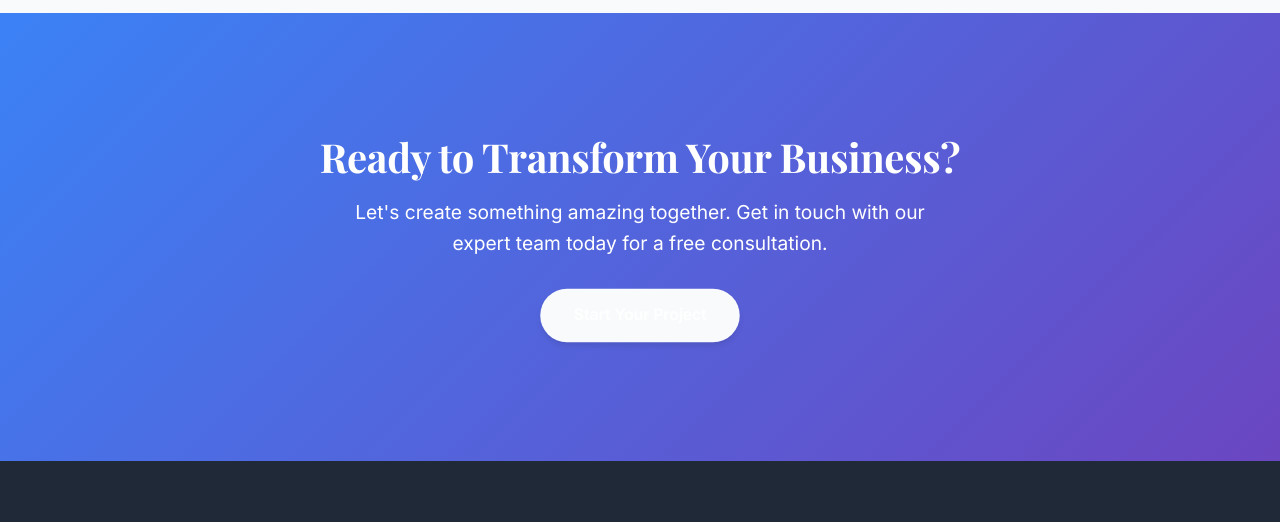
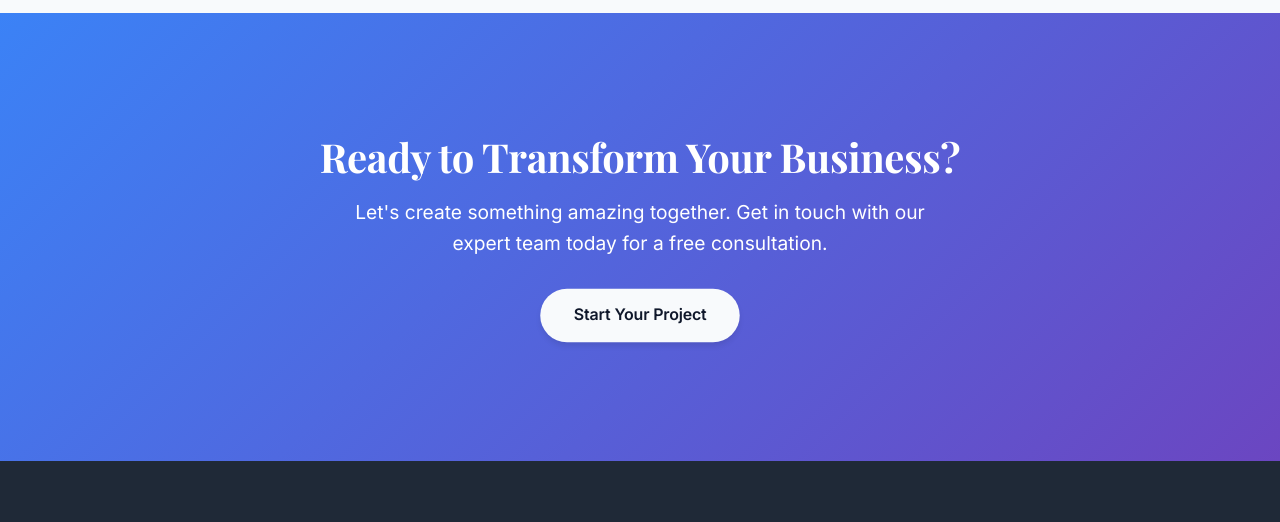
Before and after one commit to ripon-coder/everbloom, a plain HTML site: page index.html in a window 1280 px wide. In both pictures the pointer is over the link "Start Your Project". Shown: the part 5090-5612 px from the top of the page. Drawn offline with nearby package versions, Linux system fonts and the light colour scheme.

Commit message:
btn color

```diff
--- a/index.html
+++ b/index.html
@@ -756,6 +756,7 @@
         }
 
         .btn-white:hover {
+            color: #0F172A !important;
             transform: translateY(-2px);
             box-shadow: var(--shadow-medium);
             background: #F8FAFC;
```
